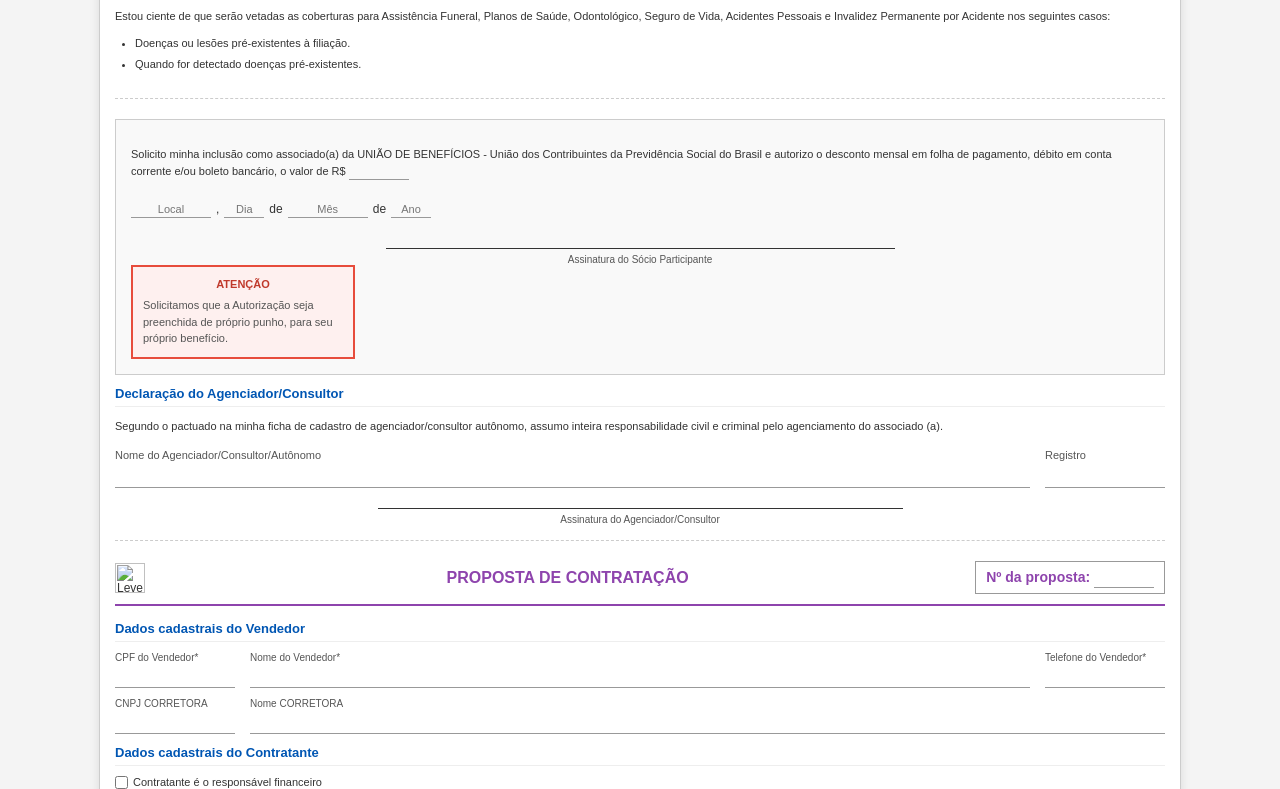
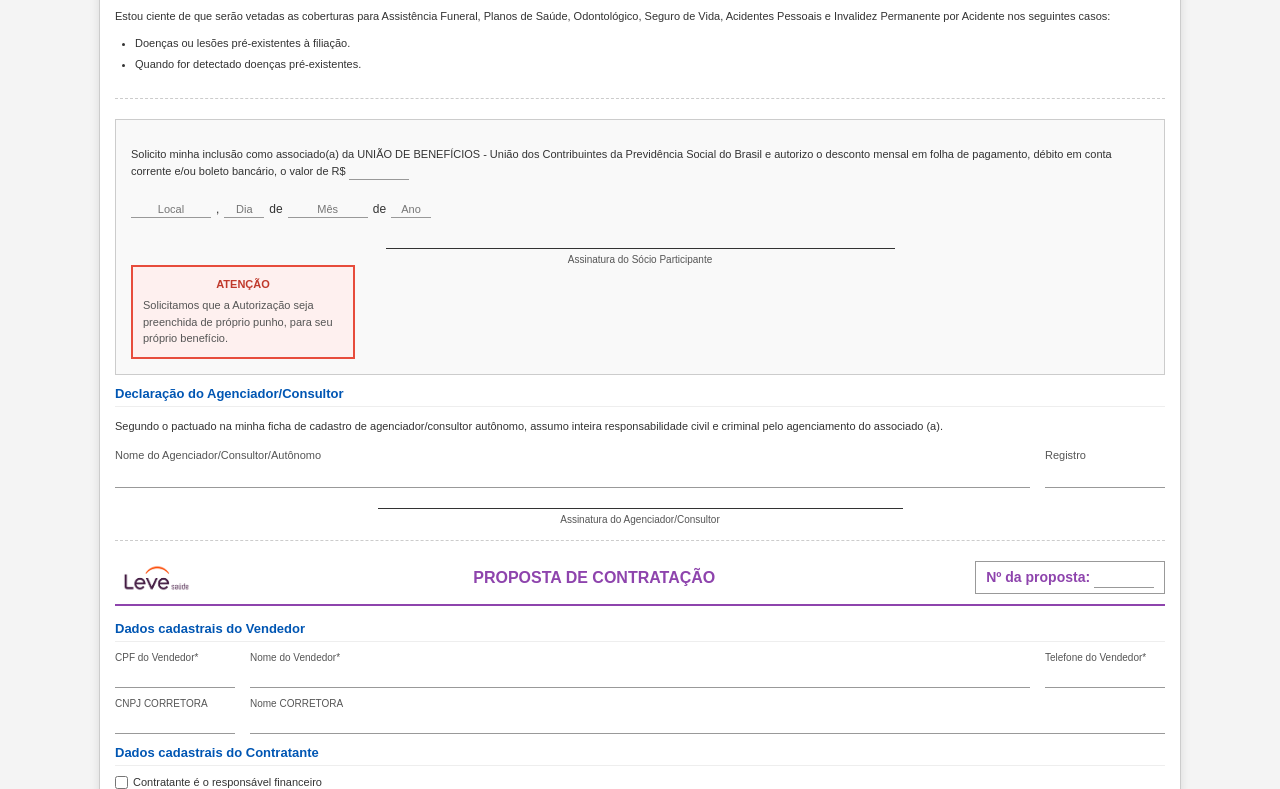
Before and after one commit to jorenato/uniao, a plain HTML site: page index.html in a window 1280 px wide. Shown: the part 2011-2800 px from the top of the page. Drawn offline with Linux system fonts and the light colour scheme; the site is published under a folder, as on GitHub Pages, so addresses that start at the root find nothing.

Commit message:
Update index.html

```diff
--- a/index.html
+++ b/index.html
@@ -19,7 +19,7 @@
     <div class="form-container">
         <header>
             <div class="header-top">
-                <img src="/Logo Uniao.png" alt="União de Benefícios Logo" class="logo">
+                <img src="Logo Uniao.png" alt="União de Benefícios Logo" class="logo">
                 <div class="proposal-box">
                     PROPOSTA Nº <input type="text"  class="proposal-number" id="proposal_number_uniao">
                 </div>
@@ -483,7 +483,7 @@
         <!-- Nova Seção: Proposta de Contratação -->
         <section class="contratacao-proposta-responsavel">
              <div class="contratacao-header">
-                 <img src="/leve.png" alt="Leve Saúde Logo" class="logo-levesaude">
+                 <img src="leve.png" alt="Leve Saúde Logo" class="logo-levesaude">
                  <div class="header-title-contratacao">PROPOSTA DE CONTRATAÇÃO</div>
                   <div class="proposal-box-contratacao">
                     Nº da proposta: <input type="text" id="contratacao_proposal_number" name="contratacao_proposal_number" value="" class="proposal-number">
@@ -1107,7 +1107,7 @@
         <!-- Nova Seção: Proposta de Contratação - Responsável pelo Contrato -->
         <section class="contratacao-proposta-responsavel">
             <div class="contratacao-header">
-                 <img src="/leve.png"  alt="Leve Saúde Logo" class="logo-levesaude">
+                 <img src="leve.png"  alt="Leve Saúde Logo" class="logo-levesaude">
                  <div class="header-title-contratacao">PROPOSTA DE CONTRATAÇÃO</div>
                   <div class="proposal-box-contratacao">
                     Nº da proposta: <input type="text" id="contratacao_proposal_number_responsavel" name="contratacao_proposal_number_responsavel" class="proposal-number">
@@ -1407,7 +1407,7 @@
 
         <section class="declaracao-saude">
             <div class="contratacao-header">
-                 <img src="/leve.png" alt="Leve Saúde Logo" class="logo-levesaude">
+                 <img src="leve.png" alt="Leve Saúde Logo" class="logo-levesaude">
                  <div class="header-title-contratacao">DECLARAÇÃO DE SAÚDE</div>
                  <div class="proposal-box-contratacao">
                     Nº da proposta: <input type="text" id="declaracao_saude_proposal_number" name="declaracao_saude_proposal_number" class="proposal-number">
@@ -1946,7 +1946,7 @@
 
         <section class="declaracao-saude-continuation">
              <div class="contratacao-header">
-                 <img src="/leve.png" alt="Leve Saúde Logo" class="logo-levesaude">
+                 <img src="leve.png" alt="Leve Saúde Logo" class="logo-levesaude">
                  <div class="header-title-contratacao">DECLARAÇÃO DE SAÚDE</div>
                  <div class="proposal-box-contratacao">
                     Nº da proposta: <input type="text" id="declaracao_saude_proposal_number_cont" name="declaracao_saude_proposal_number_cont" class="proposal-number">
@@ -2248,7 +2248,7 @@
 
         <section class="informacoes-complementares">
             <div class="contratacao-header">
-                 <img src="/leve.png" alt="Leve Saúde Logo" class="logo-levesaude">
+                 <img src="leve.png" alt="Leve Saúde Logo" class="logo-levesaude">
                  <div class="header-title-contratacao">DECLARAÇÃO DE SAÚDE</div>
                  <div class="proposal-box-contratacao">
                     Nº da proposta: <input type="text" id="complementary_info_proposal_number" name="complementary_info_proposal_number" class="proposal-number">
@@ -2391,7 +2391,7 @@
 
         <section class="declaracao-saude-final">
             <div class="contratacao-header">
-                 <img src="/leve.png" alt="Leve Saúde Logo" class="logo-levesaude">
+                 <img src="leve.png" alt="Leve Saúde Logo" class="logo-levesaude">
                  <div class="header-title-contratacao">DECLARAÇÃO DE SAÚDE</div>
                  <div class="proposal-box-contratacao">
                     Nº da proposta: <input type="text" id="declaracao_saude_final_proposal_number" name="declaracao_saude_final_proposal_number" class="proposal-number">
@@ -2440,7 +2440,7 @@
 
         <section class="termo-promocoes">
               <div class="contratacao-header">
-                  <img src="/leve.png" alt="Leve Saúde Logo" class="logo-levesaude">
+                  <img src="leve.png" alt="Leve Saúde Logo" class="logo-levesaude">
                   <div class="header-title-contratacao">TERMO ÚNICO DE PROMOÇÕES<br>PRODUTO INDIVIDUAL/FAMILIAR</div>
                   <div class="proposal-box-contratacao">
                      Nº da proposta: <input type="text" id="termo_promocoes_proposal_number" name="termo_promocoes_proposal_number" class="proposal-number">
@@ -2477,10 +2477,10 @@
 
          <section class="termo-promocoes-table">
              <div class="contratacao-header">
-                 <img src="/leve.png" alt="Leve Saúde Logo" class="logo-levesaude">
+                 <img src="leve.png" alt="Leve Saúde Logo" class="logo-levesaude">
                  <div class="header-title-contratacao">TERMO DE REDUÇÃO DE CARÊNCIAS<br>PRODUTO COLETIVO POR ADESÃO</div>
                  <div class="proposal-box-contratacao">
-                   <img src="/Logo Uniao.png" alt="Isodont Logo" class="logo">
+                   <img src="Logo Uniao.png" alt="Isodont Logo" class="logo">
                 </div>
              </div>
 
@@ -2579,7 +2579,7 @@
 
         <section class="declaracao-recebimento">
              <div class="contratacao-header">
-                 <img src="/leve.png" alt="Leve Saúde Logo" class="logo-levesaude">
+                 <img src="leve.png" alt="Leve Saúde Logo" class="logo-levesaude">
                  <div class="header-title-contratacao">DECLARAÇÃO DE RECEBIMENTO E POSSE</div>
                  <div class="proposal-box-contratacao">
                     Nº da proposta: <input type="text" id="declaracao_recebimento_proposal_number" name="declaracao_recebimento_proposal_number" class="proposal-number">
@@ -2616,7 +2616,7 @@
 
          <section class="termo-consentimento">
               <div class="contratacao-header">
-                  <img src="/leve.png" alt="Leve Saúde Logo" class="logo-levesaude">
+                  <img src="leve.png" alt="Leve Saúde Logo" class="logo-levesaude">
                   <div class="header-title-contratacao">TERMO DE CONSENTIMENTO</div>
                   <div class="proposal-box-contratacao">
                      Nº da proposta: <input type="text" id="termo_consentimento_proposal_number" name="termo_consentimento_proposal_number" class="proposal-number">
@@ -2685,9 +2685,9 @@ pessoais sensíveis descritos (“Dados Coletados") na forma prevista neste Term
          <!-- New Section: Termo de Adesão Planos Odontológicos -->
          <section class="termo-adesao-odonto">
              <div class="odonto-header">
-                 <img src="/leve.png" alt="Isodont Logo" class="logo-isodont">
+                 <img src="leve.png" alt="Isodont Logo" class="logo-isodont">
                  <div class="header-title-odonto">TERMO DE ADESÃO<br>Planos Odontológicos</div>
-                 <img src="/Logo Uniao.png" alt="União Logo" class="logo-isodont">
+                 <img src="Logo Uniao.png" alt="União Logo" class="logo-isodont">
              </div>
 
              <div class="odonto-campaign">
@@ -2987,7 +2987,7 @@ pessoais sensíveis descritos (“Dados Coletados") na forma prevista neste Term
                  <img src="leve.png" alt="Isodont Logo" class="logo-isodont">
                  <div class="odonto-ans">ANS - N° 413246</div>
                  <div class="header-title-odonto">TERMO DE ADESÃO<br>Planos Odontológicos</div>
-                 <img src="/Logo Uniao.png" alt="União Logo" class="logo-isodont">
+                 <img src="Logo Uniao.png" alt="União Logo" class="logo-isodont">
              </div>
 
              <h2><u>PRINCIPAIS COBERTURAS</u></h2>
@@ -3156,7 +3156,7 @@ pessoais sensíveis descritos (“Dados Coletados") na forma prevista neste Term
             <div class="odonto-header">
                  <div class="header-title-odonto">SULAMÉRICA VIDA COLETIVO<br>
                     Proposta de Adesão Você Empresa</div>
-                 <img src="/sulAmerica.png" alt="Isodont Logo" class="logo">
+                 <img src="sulAmerica.png" alt="Isodont Logo" class="logo">
              </div>
 
              <h2>DADOS PESSOAIS DO TITULAR</h2>
@@ -3467,7 +3467,7 @@ pessoais sensíveis descritos (“Dados Coletados") na forma prevista neste Term
          <section class="termo-adesao-odonto">
             <div class="break_page">
             <div class="odonto-header">
-                <img src="/Logo Uniao.png" alt="União Logo" class="logo-isodont">
+                <img src="Logo Uniao.png" alt="União Logo" class="logo-isodont">
                  <div class="header-title-odonto">AUTORIZAÇÃO PARA DESCONTO</div>
              </div>
              <p>Eu,<input type="text" id="nomeDescontoAutoriza" name="nomeDescontoAutoriza" style="width: 700px;border-left: none;;border-top: none;border-right: none;"> funcionário público, <br><br>
@@ -3538,7 +3538,7 @@ pessoais sensíveis descritos (“Dados Coletados") na forma prevista neste Term
 
         <footer>
              <div class="footer-logo">
-                <img src="/Logo Uniao.png" alt="União de Benefícios Logo" class="logo-small">
+                <img src="Logo Uniao.png" alt="União de Benefícios Logo" class="logo-small">
                 UNIÃO DOS CONTRIBUINTES DA PREVIDÊNCIA SOCIAL DO BRASIL<br>
                 CNPJ 00.523.354/0001-10
              </div>
```
